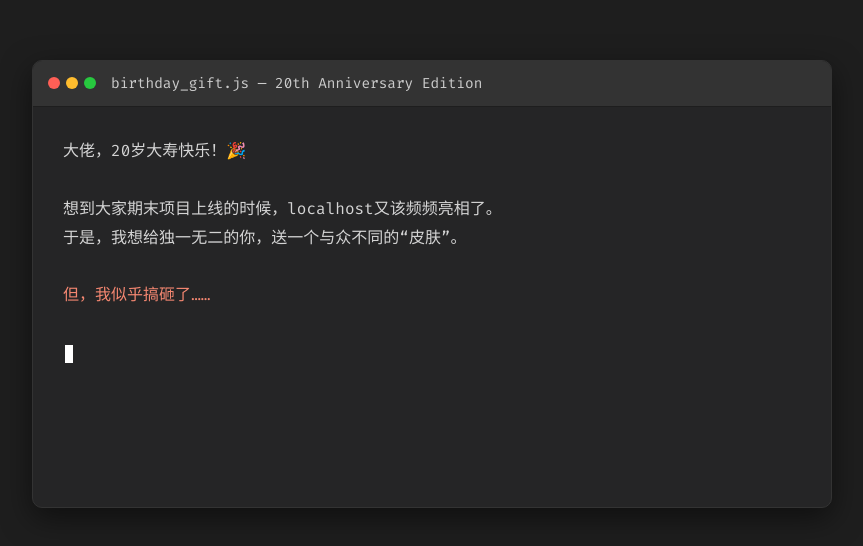
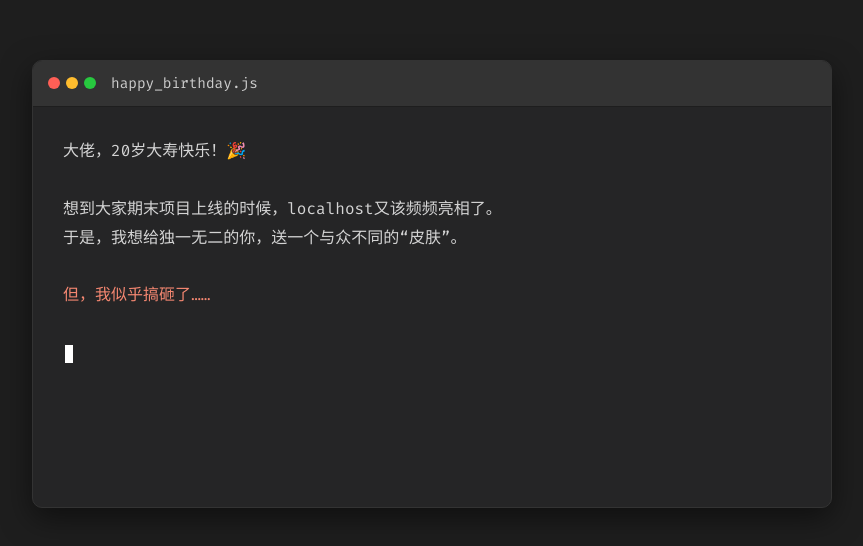
Before and after one commit to Welce/welce.github.io, a plain HTML site: page index.html in a window 1280 px wide. Shown: the part 116-662 px from the top of the page, without its empty margins (208-1071 px from the left). Drawn offline with Linux system fonts and the light colour scheme.

Commit message:
Modify birthday message and change filename
Updated birthday message and filename in HTML.

```diff
--- a/index.html
+++ b/index.html
@@ -136,13 +136,9 @@
     </style>
 </head>
 <body>
-
-    <!-- 这是一个只有查看源代码才能看到的彩蛋 -->
     <!--
-        SECRET MESSAGE:
-        嘿，如果你看到了这里，说明你真的很极客！
-        愿你的代码永远 0 Error, 0 Warning.
-        生日快乐！
+        嘿，祝查看源代码的你
+        代码 Error 清零!
     -->
 
     <div class="container">
@@ -152,7 +148,7 @@
                 <div class="dot yellow"></div>
                 <div class="dot green"></div>
             </div>
-            <div class="filename">birthday_gift.js — 20th Anniversary Edition</div>
+            <div class="filename">happy_birthday.js</div>
         </div>
         <div class="editor-content" id="content">
             <!-- 文字将通过JS动态插入这里 -->
@@ -186,6 +182,8 @@
             { text: "或者，如果你想自己动手折腾，可以找我要手机验证码，并随时召唤我入场支援~\n\n", delay: 20 },
 
             { text: "总之，等你项目写好了，我帮你一起部署上线，如果你需要的话。\n\n", delay: 30 },
+
+            // 嘿，如你所见，我前端真的不太行，但是配服务器、域名这种杂活儿，找我就对了~
 
             { text: "愿瞬息万变的世界，可以安放你的热爱与奇思妙想；\n", delay: 40, class: 'wish' },
             { text: "愿你的未来无限可能，除了惊喜，皆由你定义和主宰！\n", delay: 40, class: 'wish' }
```
